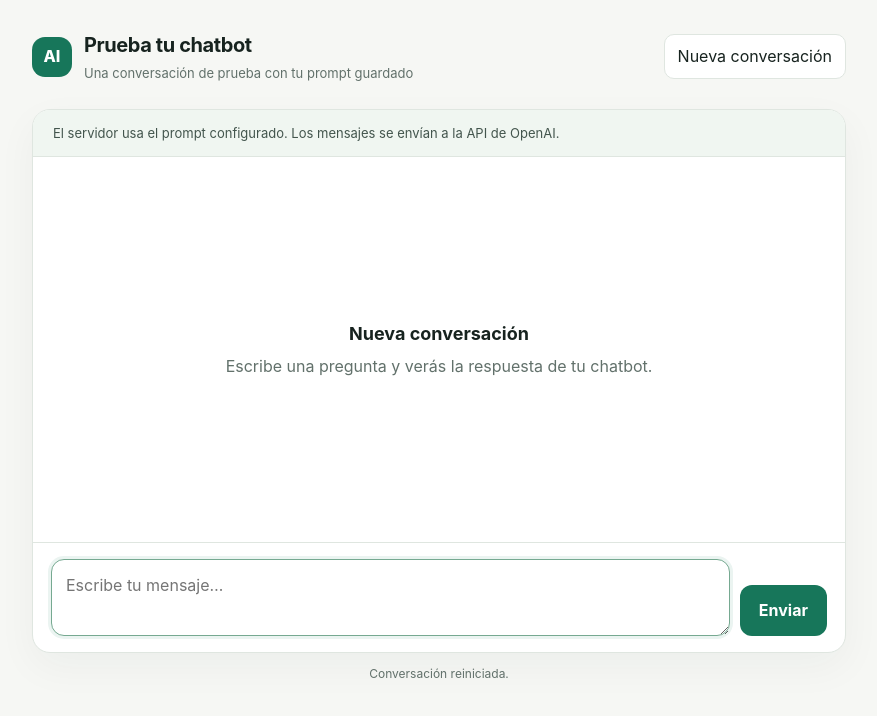
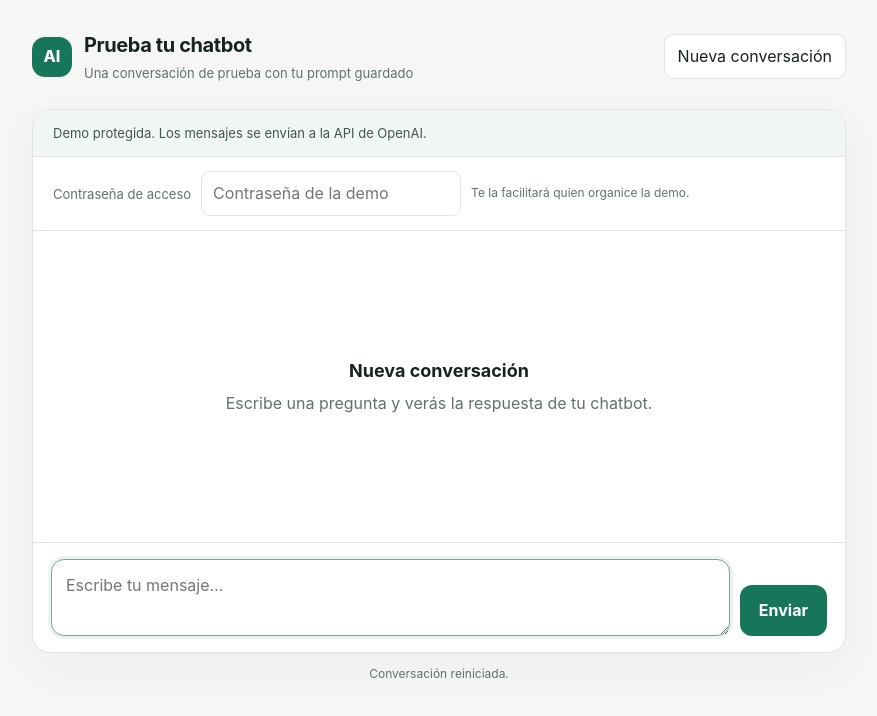
Before and after one commit to tri-naranjus/chatbot-prompt-demo, a plain HTML site: page static/index.html in a window 1280 px wide. Both pictures are taken after a click on the button "Nueva conversación". Shown: the whole page, without its empty margins (201-1078 px from the left). Drawn offline with Linux system fonts and the light colour scheme.

Commit message:
Add demo password and conversation continuity

```diff
--- a/static/index.html
+++ b/static/index.html
@@ -15,6 +15,9 @@
     button{font:inherit;cursor:pointer}.reset{border:1px solid var(--line);background:white;color:var(--ink);padding:9px 13px;border-radius:10px}
     main{background:var(--white);border:1px solid var(--line);border-radius:18px;box-shadow:0 14px 40px #18372c0b;display:flex;flex-direction:column;min-height:68vh;overflow:hidden}
     .notice{padding:13px 20px;background:#f0f6f1;border-bottom:1px solid var(--line);font-size:13px;color:#43554d}
+    .access{padding:14px 20px;border-bottom:1px solid var(--line);display:flex;gap:10px;align-items:center;flex-wrap:wrap}.access label{font-size:13px;color:var(--muted)}
+    .access input{border:1px solid var(--line);border-radius:9px;padding:9px 11px;font:inherit;max-width:260px}.access input:focus{outline:2px solid #17765a44}
+    .access-note{font-size:12px;color:var(--muted)}
     #messages{padding:25px 22px;display:flex;flex:1;flex-direction:column;gap:17px;overflow:auto}
     .message{max-width:min(82%,650px);padding:12px 15px;border-radius:15px;white-space:pre-wrap;overflow-wrap:anywhere}
     .assistant{align-self:flex-start;background:#f0f3f0;border-bottom-left-radius:4px}.user{align-self:flex-end;background:#e2f2e9;border-bottom-right-radius:4px}
@@ -34,7 +37,8 @@
       <button class="reset" id="reset" type="button">Nueva conversación</button>
     </header>
     <main>
-      <div class="notice">El servidor usa el prompt configurado. Los mensajes se envían a la API de OpenAI.</div>
+      <div class="notice">Demo protegida. Los mensajes se envían a la API de OpenAI.</div>
+      <div class="access"><label for="demo-password">Contraseña de acceso</label><input id="demo-password" type="password" autocomplete="current-password" placeholder="Contraseña de la demo"><span class="access-note">Te la facilitará quien organice la demo.</span></div>
       <section id="messages" aria-live="polite" aria-label="Conversación">
         <div class="welcome" id="welcome"><strong>¿Qué quieres probar?</strong>Escribe una pregunta y verás la respuesta de tu chatbot.</div>
       </section>
@@ -43,7 +47,7 @@
         <button class="send" id="send" type="submit">Enviar</button>
       </form>
     </main>
-    <div class="foot" id="status">La clave de API permanece en el servidor; no se incluye en esta página.</div>
+    <div class="foot" id="status">La clave de API solo se guarda en las variables privadas de Vercel.</div>
   </div>
   <script>
     const messages = document.querySelector("#messages");
@@ -51,9 +55,15 @@
     const input = document.querySelector("#input");
     const send = document.querySelector("#send");
     const status = document.querySelector("#status");
-    const sessionKey = "prompt-demo-session";
-    let sessionId = sessionStorage.getItem(sessionKey) || crypto.randomUUID();
-    sessionStorage.setItem(sessionKey, sessionId);
+    const passwordField = document.querySelector("#demo-password");
+    let demoPassword = sessionStorage.getItem("demo-password") || "";
+    let previousResponseId = null;
+    passwordField.value = demoPassword;
+    passwordField.addEventListener("input", () => {
+      demoPassword = passwordField.value;
+      sessionStorage.setItem("demo-password", demoPassword);
+      previousResponseId = null;
+    });
 
     function addMessage(text, role) {
       document.querySelector("#welcome")?.remove();
@@ -76,13 +86,15 @@
       status.textContent = "El chatbot está respondiendo…";
       const pending = addMessage("Pensando…", "assistant");
       try {
+        if (!demoPassword) throw new Error("Introduce la contraseña de demo.");
         const response = await fetch("/api/chat", {
           method: "POST",
-          headers: {"Content-Type": "application/json"},
-          body: JSON.stringify({session_id: sessionId, message})
+          headers: {"Content-Type": "application/json", "X-Demo-Password": demoPassword},
+          body: JSON.stringify({message, previous_response_id: previousResponseId})
         });
         const data = await response.json();
         if (!response.ok) throw new Error(data.detail || "Error al consultar el chatbot.");
+        previousResponseId = data.response_id;
         pending.textContent = data.reply || "(El chatbot no devolvió texto.)";
         status.textContent = "Respuesta recibida.";
       } catch (error) {
@@ -97,8 +109,7 @@
     });
 
     document.querySelector("#reset").addEventListener("click", () => {
-      sessionId = crypto.randomUUID();
-      sessionStorage.setItem(sessionKey, sessionId);
+      previousResponseId = null;
       messages.replaceChildren();
       const welcome = document.createElement("div");
       welcome.className = "welcome";
```
